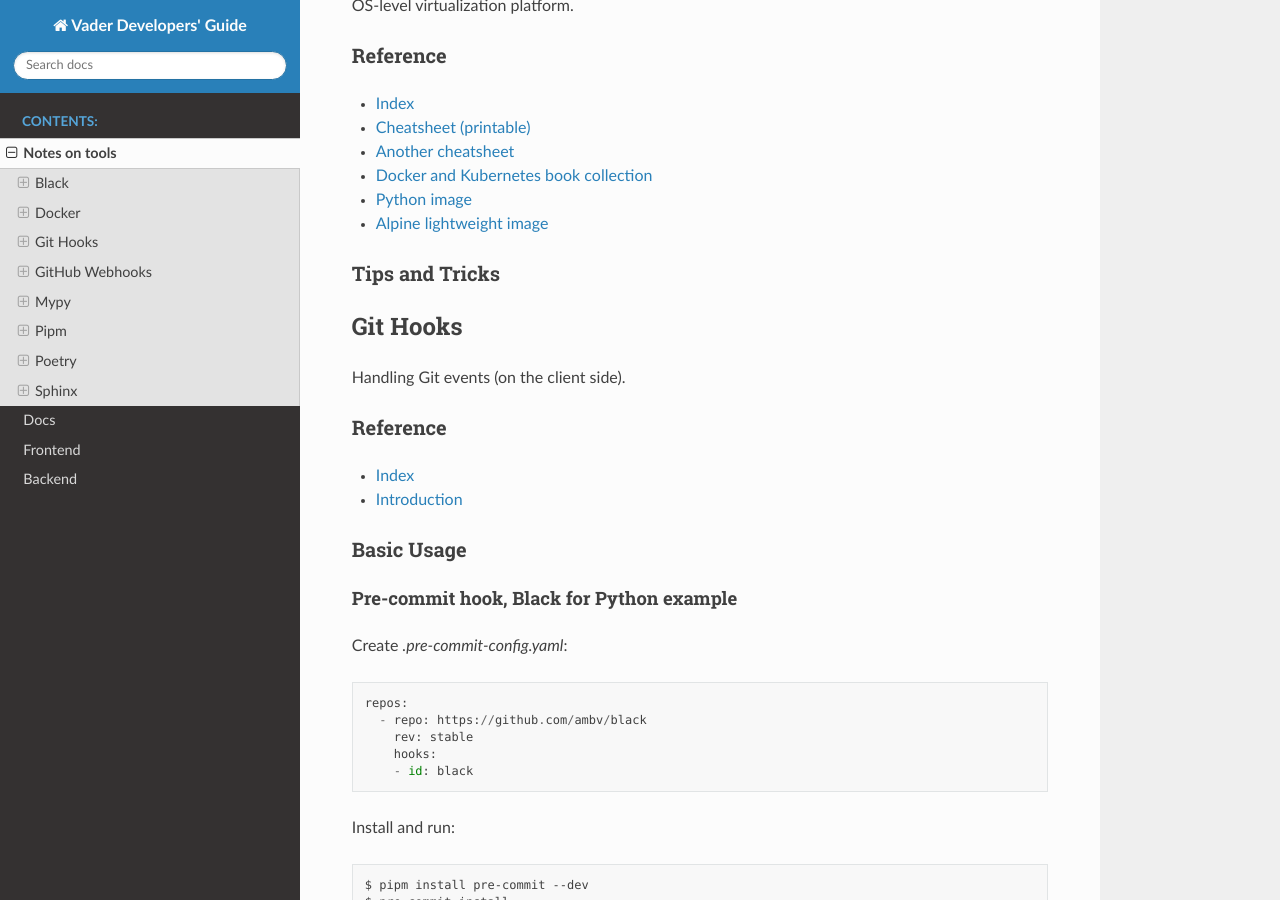
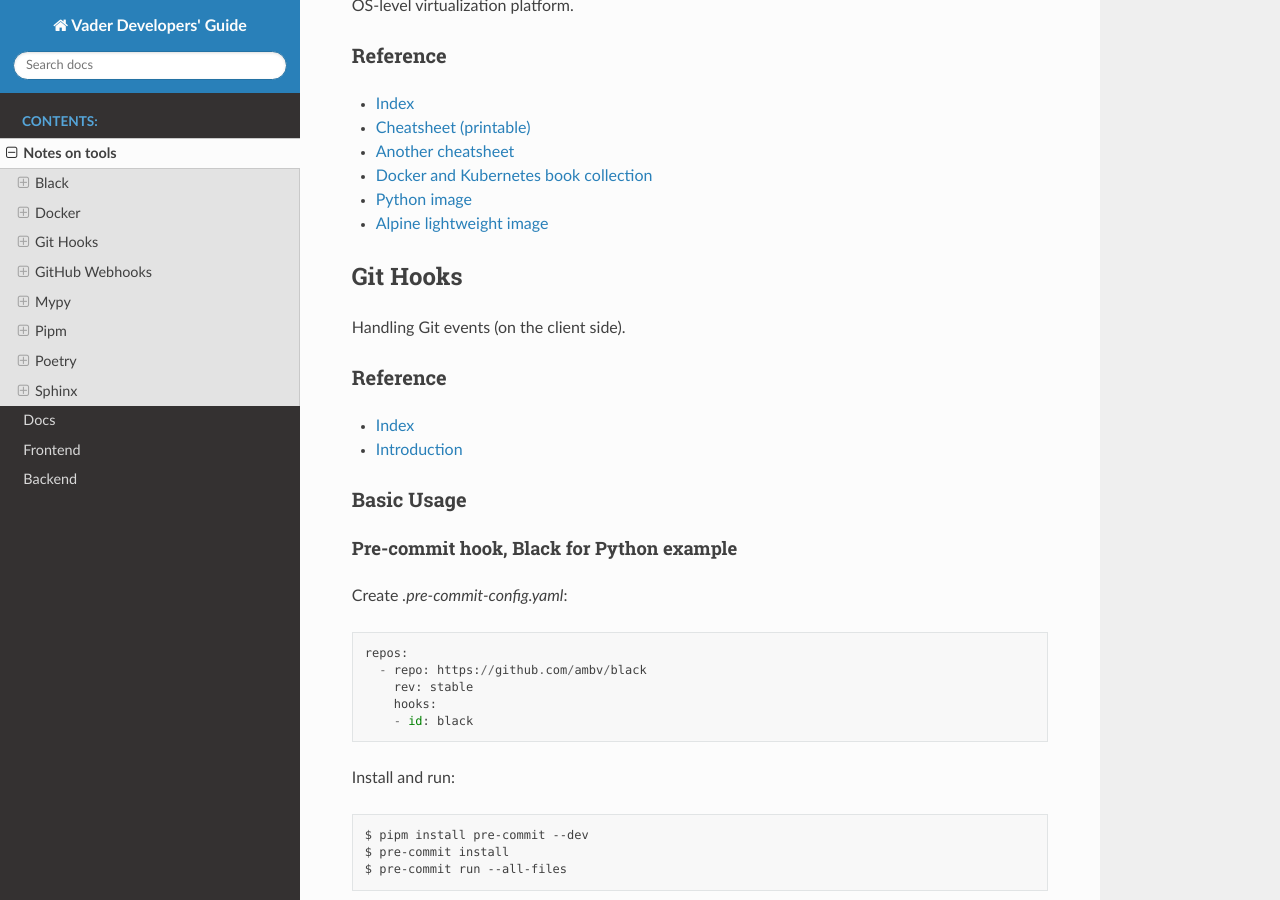
Before and after one commit to sharashka/vader-docs, a Sphinx documentation site: the page built from source/tools.rst, in a window 1280 px wide and 900 px high, scrolled down 1039 px. Built offline with Sphinx 7.4.7 and the Read the Docs theme 2.0.0, drawn with Linux system fonts in a browser that asks for light colours.

Commit message:
Triggering a hook 2

```diff
--- a/source/tools.rst
+++ b/source/tools.rst
@@ -61,9 +61,6 @@ Reference
   <https://github.com/anzhihe/Free-Docker-Books>`__
 - `Python image <https://hub.docker.com/_/python>`__
 - `Alpine lightweight image <https://hub.docker.com/_/alpine>`__
-
-Tips and Tricks
----------------
 
 Git Hooks
 =========
```
